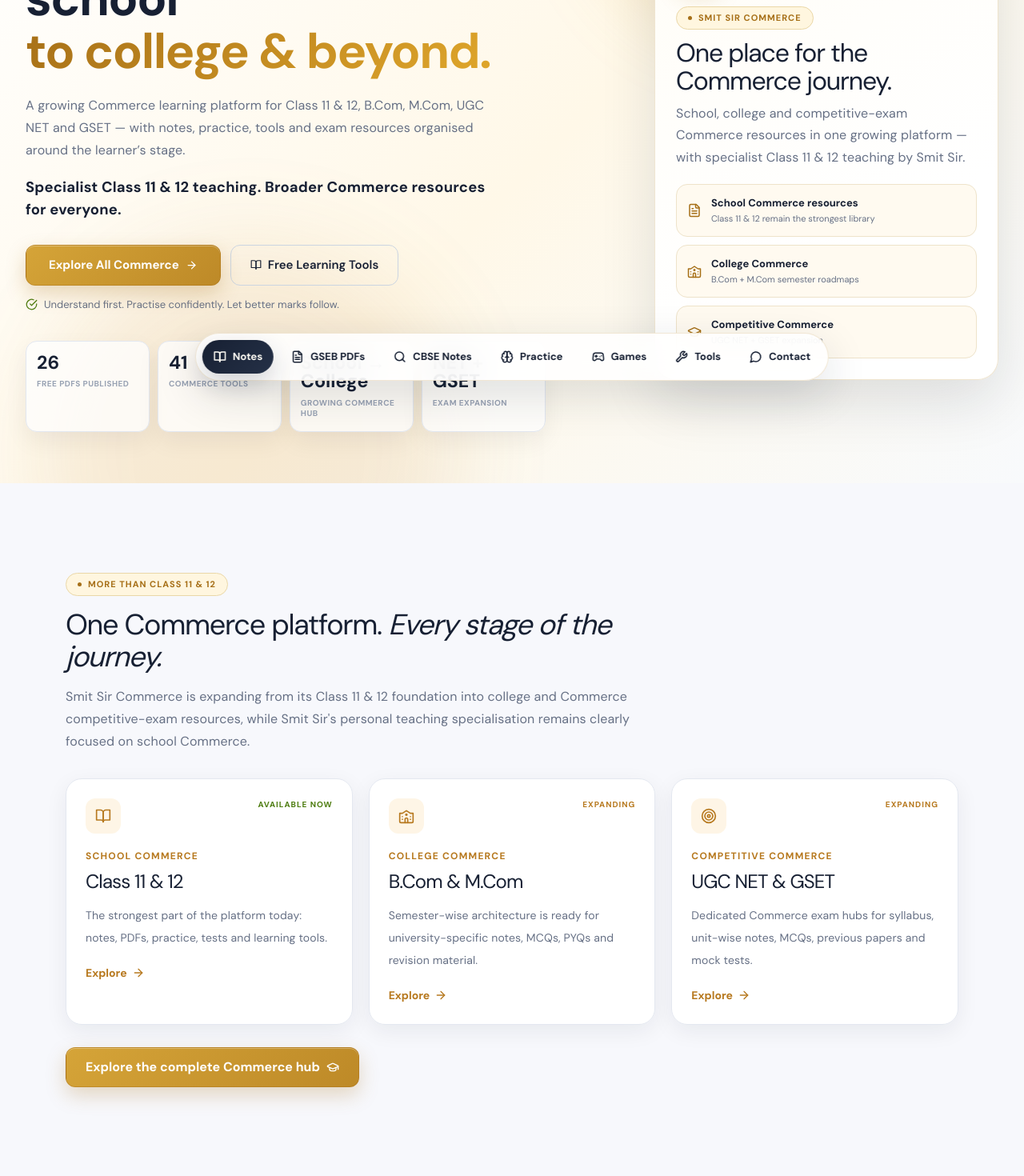
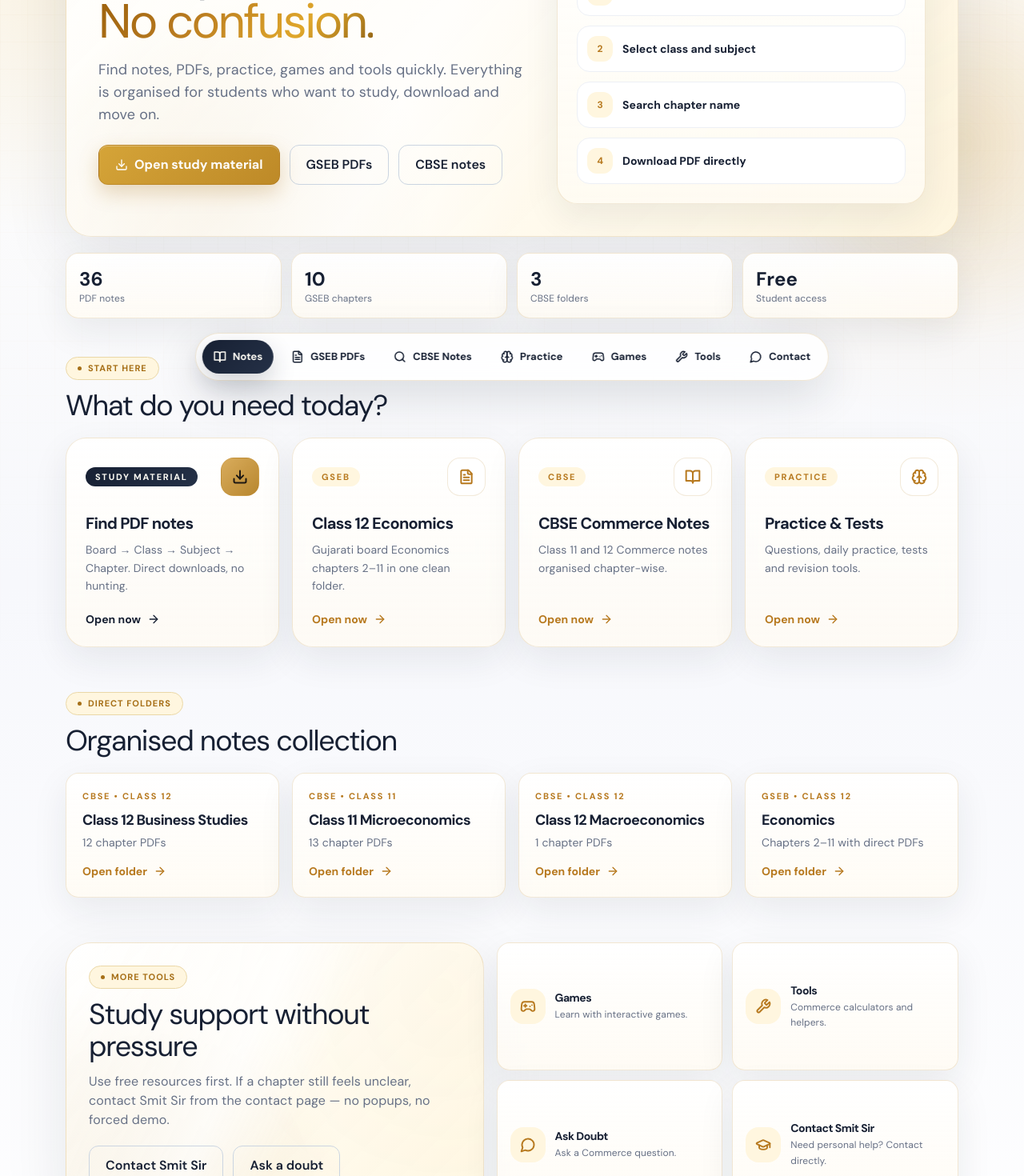
Before and after one commit to infosmitsircommerce-eng/smit-sir-commerce, a React (Vite) app: page / in a window 1280 px wide. Shown: the part 300-1770 px from the top of the page at 80% size. Built offline with nearby package versions, Linux system fonts and the light colour scheme; no server answers; the database is empty.

Commit message:
Restructure homepage as free resource library

```diff
--- a/src/pages/Home.jsx
+++ b/src/pages/Home.jsx
@@ -1,39 +1,25 @@
-import { lazy, Suspense, useEffect, useState } from 'react';
+import { Link } from 'react-router-dom';
+import { ArrowRight, BookOpen, Brain, CheckCircle2, Download, FileText, Gamepad2, GraduationCap, MessageCircle, Search, Wrench } from 'lucide-react';
 import SEO from '../components/ui/SEO';
-import HeroSection from '../components/home/HeroSection';
+import { seoHubs, seoMaterials } from '../data/seoMaterials';
+import { gsebMaterials } from '../data/gsebMaterials';
 
-const HomeBelowFold = lazy(() => import('../components/home/HomeBelowFold'));
+const totalPdfs = seoMaterials.filter((item) => item.file_url).length + gsebMaterials.filter((item) => item.file_url).length;
 
-function DeferredHomeContent() {
-  const [ready, setReady] = useState(false);
+const resourceTiles = [
+  { label: 'Study Material', title: 'Find PDF notes', text: 'Board → Class → Subject → Chapter. Direct downloads, no hunting.', path: '/study-material', icon: Download, primary: true },
+  { label: 'GSEB', title: 'Class 12 Economics', text: 'Gujarati board Economics chapters 2–11 in one clean folder.', path: '/study-material?board=GSEB', icon: FileText },
+  { label: 'CBSE', title: 'CBSE Commerce Notes', text: 'Class 11 and 12 Commerce notes organised chapter-wise.', path: '/cbse-notes', icon: BookOpen },
+  { label: 'Practice', title: 'Practice & Tests', text: 'Questions, daily practice, tests and revision tools.', path: '/daily-practice', icon: Brain },
+];
 
-  useEffect(() => {
-    let idleId;
-    let timerId;
-    const reveal = () => setReady(true);
+const quickLinks = [
+  { title: 'Games', text: 'Learn with interactive games.', path: '/games', icon: Gamepad2 },
+  { title: 'Tools', text: 'Commerce calculators and helpers.', path: '/tools', icon: Wrench },
+  { title: 'Ask Doubt', text: 'Ask a Commerce question.', path: '/ask', icon: MessageCircle },
+  { title: 'Contact Smit Sir', text: 'Need personal help? Contact directly.', path: '/contact', icon: GraduationCap },
+];
 
-    if ('requestIdleCallback' in window) {
-      idleId = window.requestIdleCallback(reveal, { timeout: 1000 });
-    } else {
-      timerId = window.setTimeout(reveal, 550);
-    }
-
-    return () => {
-      if (idleId) window.cancelIdleCallback?.(idleId);
-      if (timerId) window.clearTimeout(timerId);
-    };
-  }, []);
-
-  if (!ready) return <div aria-hidden="true" style={{ minHeight: '240px' }} />;
-
-  return (
-    <Suspense fallback={<div aria-hidden="true" style={{ minHeight: '240px' }} />}>
-      <HomeBelowFold />
-    </Suspense>
-  );
-}
-
-export default function Home() {
 const structuredData = {
   '@context': 'https://schema.org',
   '@graph': [
@@ -42,7 +28,7 @@ export default function Home() {
       '@id': 'https://www.smitsircommerce.in/#website',
       url: 'https://www.smitsircommerce.in/',
       name: 'Smit Sir Commerce',
-        description: 'A growing Commerce learning platform with school, college and competitive-exam resources: Class 11 & 12, B.Com, M.Com, UGC NET Commerce, GSET Commerce, notes, tools and practice.',
+      description: 'Free Commerce study material, PDF notes, practice resources and tools for CBSE, GSEB and Commerce learners.',
       inLanguage: 'en-IN',
       publisher: { '@id': 'https://www.smitsircommerce.in/#organization' },
     },
@@ -52,32 +38,143 @@ export default function Home() {
       name: 'Smit Sir Commerce',
       url: 'https://www.smitsircommerce.in/',
       areaServed: ['India', 'Mehsana, Gujarat'],
-        description: 'Commerce learning platform spanning school, college and competitive-exam resources, with specialist Class 11 and 12 teaching by Smit Sir and a growing library for B.Com, M.Com, UGC NET and GSET Commerce.',
-        knowsAbout: ['Commerce education', 'CBSE Commerce', 'Class 11 Commerce', 'Class 12 Commerce', 'B.Com learning resources', 'M.Com learning resources', 'UGC NET Commerce', 'GSET Commerce', 'Economics', 'Business Studies', 'Accountancy learning resources'],
-      },
-      {
-        '@type': 'WebPage',
-        '@id': 'https://www.smitsircommerce.in/#home',
-        url: 'https://www.smitsircommerce.in/',
-        name: 'Commerce Learning Hub — School, College & Competitive Exams',
-        description: 'Commerce learning resources across Class 11 & 12, B.Com, M.Com, UGC NET Commerce and GSET Commerce, with notes, PDFs, tools, practice and exam preparation.',
-        isPartOf: { '@id': 'https://www.smitsircommerce.in/#website' },
-        about: { '@id': 'https://www.smitsircommerce.in/#organization' },
-        inLanguage: 'en-IN',
+      description: 'Commerce learning resource library with chapter-wise notes, practice and teacher support when required.',
+      knowsAbout: ['Commerce education', 'CBSE Commerce', 'GSEB Economics', 'Class 11 Commerce', 'Class 12 Commerce', 'Economics', 'Business Studies', 'Accountancy'],
     },
   ],
 };
 
+function ResourceTile({ item }) {
+  const Icon = item.icon;
   return (
-    <>
+    <Link to={item.path} className="ssc-quick-action-card ssc-hover-lift rounded-[1.6rem] p-5 sm:p-6 flex flex-col gap-5" aria-label={item.title}>
+      <div className="flex items-center justify-between gap-3">
+        <span className="text-[11px] font-black uppercase tracking-[0.16em] rounded-full px-3 py-1" style={{ color: item.primary ? '#fffdf6' : 'var(--gold)', background: item.primary ? 'linear-gradient(135deg, #172033, #253147)' : 'var(--brand-soft)' }}>{item.label}</span>
+        <div className="w-12 h-12 rounded-2xl flex items-center justify-center" style={{ background: item.primary ? 'linear-gradient(135deg, #D9AC5C, #B8872F)' : '#fff', color: item.primary ? '#1E1812' : 'var(--gold)', border: '1px solid rgba(184,135,47,.18)' }}>
+          <Icon className="w-5 h-5" strokeWidth={2.4} />
+        </div>
+      </div>
+      <div>
+        <h2 className="text-xl font-black" style={{ color: 'var(--ink)' }}>{item.title}</h2>
+        <p className="mt-2 text-sm leading-relaxed" style={{ color: 'var(--muted)' }}>{item.text}</p>
+      </div>
+      <span className="mt-auto inline-flex items-center gap-2 text-sm font-black" style={{ color: item.primary ? 'var(--ink)' : 'var(--gold)' }}>Open now <ArrowRight className="w-4 h-4" /></span>
+    </Link>
+  );
+}
+
+function SmallLinkCard({ item }) {
+  const Icon = item.icon;
+  return (
+    <Link to={item.path} className="ssc-glass-card ssc-hover-lift rounded-2xl p-4 flex items-center gap-3">
+      <div className="w-11 h-11 rounded-2xl flex items-center justify-center shrink-0" style={{ background: 'var(--brand-soft)', color: 'var(--gold)' }}>
+        <Icon className="w-5 h-5" strokeWidth={2.3} />
+      </div>
+      <div className="min-w-0">
+        <h3 className="font-black text-sm" style={{ color: 'var(--ink)' }}>{item.title}</h3>
+        <p className="text-xs mt-0.5 leading-relaxed" style={{ color: 'var(--muted)' }}>{item.text}</p>
+      </div>
+    </Link>
+  );
+}
+
+export default function Home() {
+  const cbseFolders = seoHubs.map((hub) => ({ ...hub, count: seoMaterials.filter((m) => m.hubId === hub.id).length }));
+
+  return (
+    <main className="ssc-premium-canvas min-h-screen">
       <SEO
-        title="Commerce Notes, Tools & Exam Resources — School to NET"
-        description="A growing Commerce learning platform for Class 11 & 12, B.Com, M.Com, UGC NET and GSET with notes, PDFs, practice and tools. Specialist Class 11 & 12 teaching by Smit Sir."
+        title="Free Commerce Notes, PDFs, Practice & Tools | Smit Sir Commerce"
+        description="A clean Commerce resource library for students: free CBSE and GSEB PDF notes, chapter-wise practice, games, tools and contact help when needed."
         path="/"
         structuredData={structuredData}
       />
-      <HeroSection />
-      <DeferredHomeContent />
-    </>
+
+      <section className="pt-8 sm:pt-12 pb-8 sm:pb-12">
+        <div className="page-container">
+          <div className="ssc-hero-panel p-5 sm:p-8 lg:p-10">
+            <div className="ssc-hero-content grid lg:grid-cols-[1.08fr_.92fr] gap-8 items-center">
+              <div>
+                <span className="eyebrow">FREE COMMERCE RESOURCE LIBRARY</span>
+                <h1 className="mt-4 text-4xl sm:text-5xl lg:text-6xl leading-tight" style={{ color: 'var(--ink)' }}>Study material first. <span className="ssc-gold-text">No confusion.</span></h1>
+                <p className="mt-4 text-base sm:text-lg max-w-2xl" style={{ color: 'var(--muted)' }}>Find notes, PDFs, practice, games and tools quickly. Everything is organised for students who want to study, download and move on.</p>
+                <div className="mt-6 flex flex-wrap gap-3">
+                  <Link to="/study-material" className="btn-primary min-h-12 px-5"><Download className="w-4 h-4" /> Open study material</Link>
+                  <Link to="/study-material?board=GSEB" className="btn-outline-ink min-h-12 px-5">GSEB PDFs</Link>
+                  <Link to="/cbse-notes" className="btn-outline-ink min-h-12 px-5">CBSE notes</Link>
+                </div>
+              </div>
+
+              <div className="ssc-glass-card rounded-[1.6rem] p-5 sm:p-6">
+                <div className="flex items-center gap-3 mb-5">
+                  <div className="w-12 h-12 rounded-2xl flex items-center justify-center" style={{ background: 'linear-gradient(135deg, #D9AC5C, #B8872F)', color: '#1E1812' }}><Search className="w-5 h-5" strokeWidth={2.4} /></div>
+                  <div><h2 className="text-lg font-black" style={{ color: 'var(--ink)' }}>Fast student path</h2><p className="text-xs" style={{ color: 'var(--muted)' }}>Open → choose → download → study</p></div>
+                </div>
+                <div className="space-y-3">
+                  {['Choose board: CBSE or GSEB', 'Select class and subject', 'Search chapter name', 'Download PDF directly'].map((step, index) => (
+                    <div key={step} className="flex items-center gap-3 rounded-2xl p-3" style={{ background: '#fff', border: '1px solid var(--border-soft)' }}>
+                      <div className="w-8 h-8 rounded-xl flex items-center justify-center text-xs font-black" style={{ background: 'var(--brand-soft)', color: 'var(--gold)' }}>{index + 1}</div>
+                      <span className="text-sm font-bold" style={{ color: 'var(--ink)' }}>{step}</span>
+                    </div>
+                  ))}
+                </div>
+              </div>
+            </div>
+          </div>
+
+          <div className="mt-5 grid grid-cols-2 sm:grid-cols-4 gap-3">
+            <div className="ssc-glass-card rounded-2xl p-4"><div className="text-2xl font-black" style={{ color: 'var(--ink)' }}>{totalPdfs}</div><p className="text-xs" style={{ color: 'var(--muted)' }}>PDF notes</p></div>
+            <div className="ssc-glass-card rounded-2xl p-4"><div className="text-2xl font-black" style={{ color: 'var(--ink)' }}>{gsebMaterials.length}</div><p className="text-xs" style={{ color: 'var(--muted)' }}>GSEB chapters</p></div>
+            <div className="ssc-glass-card rounded-2xl p-4"><div className="text-2xl font-black" style={{ color: 'var(--ink)' }}>{cbseFolders.length}</div><p className="text-xs" style={{ color: 'var(--muted)' }}>CBSE folders</p></div>
+            <div className="ssc-glass-card rounded-2xl p-4"><div className="text-2xl font-black" style={{ color: 'var(--ink)' }}>Free</div><p className="text-xs" style={{ color: 'var(--muted)' }}>Student access</p></div>
+          </div>
+        </div>
+      </section>
+
+      <section className="page-container pb-10 sm:pb-14">
+        <div className="mb-5"><span className="eyebrow">START HERE</span><h2 className="text-3xl sm:text-4xl mt-3" style={{ color: 'var(--ink)' }}>What do you need today?</h2></div>
+        <div className="grid md:grid-cols-2 xl:grid-cols-4 gap-4">{resourceTiles.map((item) => <ResourceTile key={item.title} item={item} />)}</div>
+      </section>
+
+      <section className="page-container pb-10 sm:pb-14">
+        <div className="mb-5"><span className="eyebrow">DIRECT FOLDERS</span><h2 className="text-3xl sm:text-4xl mt-3" style={{ color: 'var(--ink)' }}>Organised notes collection</h2></div>
+        <div className="grid md:grid-cols-2 lg:grid-cols-4 gap-4">
+          {cbseFolders.map((hub) => (
+            <Link key={hub.id} to={hub.path} className="ssc-material-card rounded-2xl p-5">
+              <div className="text-[11px] font-black uppercase tracking-[0.16em]" style={{ color: 'var(--gold)' }}>CBSE • Class {hub.classLevel}</div>
+              <h3 className="text-lg font-black mt-2" style={{ color: 'var(--ink)' }}>{hub.label}</h3>
+              <p className="text-sm mt-1" style={{ color: 'var(--muted)' }}>{hub.count} chapter PDFs</p>
+              <span className="inline-flex items-center gap-2 mt-4 text-sm font-black" style={{ color: 'var(--gold)' }}>Open folder <ArrowRight className="w-4 h-4" /></span>
+            </Link>
+          ))}
+          <Link to="/study-material?board=GSEB" className="ssc-material-card rounded-2xl p-5">
+            <div className="text-[11px] font-black uppercase tracking-[0.16em]" style={{ color: 'var(--gold)' }}>GSEB • Class 12</div>
+            <h3 className="text-lg font-black mt-2" style={{ color: 'var(--ink)' }}>Economics</h3>
+            <p className="text-sm mt-1" style={{ color: 'var(--muted)' }}>Chapters 2–11 with direct PDFs</p>
+            <span className="inline-flex items-center gap-2 mt-4 text-sm font-black" style={{ color: 'var(--gold)' }}>Open folder <ArrowRight className="w-4 h-4" /></span>
+          </Link>
+        </div>
+      </section>
+
+      <section className="page-container pb-10 sm:pb-16">
+        <div className="grid lg:grid-cols-[.95fr_1.05fr] gap-4 items-stretch">
+          <div className="ssc-hero-panel p-5 sm:p-7"><div className="ssc-hero-content">
+            <span className="eyebrow">MORE TOOLS</span>
+            <h2 className="text-3xl sm:text-4xl mt-3" style={{ color: 'var(--ink)' }}>Study support without pressure</h2>
+            <p className="mt-3 text-sm sm:text-base" style={{ color: 'var(--muted)' }}>Use free resources first. If a chapter still feels unclear, contact Smit Sir from the contact page — no popups, no forced demo.</p>
+            <div className="mt-5 flex flex-wrap gap-3"><Link to="/contact" className="btn-outline-ink min-h-12 px-5">Contact Smit Sir</Link><Link to="/ask" className="btn-outline-ink min-h-12 px-5">Ask a doubt</Link></div>
+          </div></div>
+          <div className="grid sm:grid-cols-2 gap-3">{quickLinks.map((item) => <SmallLinkCard key={item.title} item={item} />)}</div>
+        </div>
+      </section>
+
+      <section className="page-container pb-16 sm:pb-20">
+        <div className="ssc-glass-card rounded-[1.6rem] p-5 sm:p-6 flex flex-col md:flex-row md:items-center gap-4">
+          <CheckCircle2 className="w-7 h-7 shrink-0" style={{ color: 'var(--gold)' }} />
+          <div className="flex-1"><h2 className="text-xl font-black" style={{ color: 'var(--ink)' }}>Simple promise</h2><p className="text-sm mt-1" style={{ color: 'var(--muted)' }}>The website is arranged around free learning resources first. Coaching or contact help stays secondary and optional.</p></div>
+          <Link to="/study-material" className="btn-primary min-h-12 px-5">Start studying</Link>
+        </div>
+      </section>
+    </main>
   );
 }
```
Lines whose indentation alone changed are shown as unchanged.
